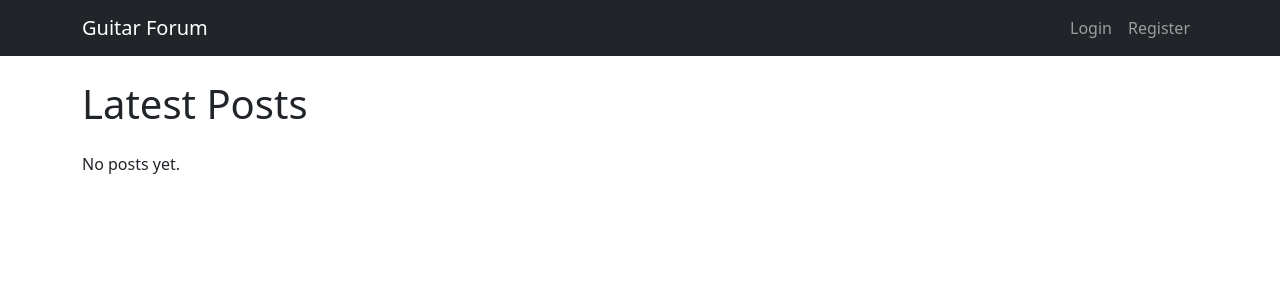
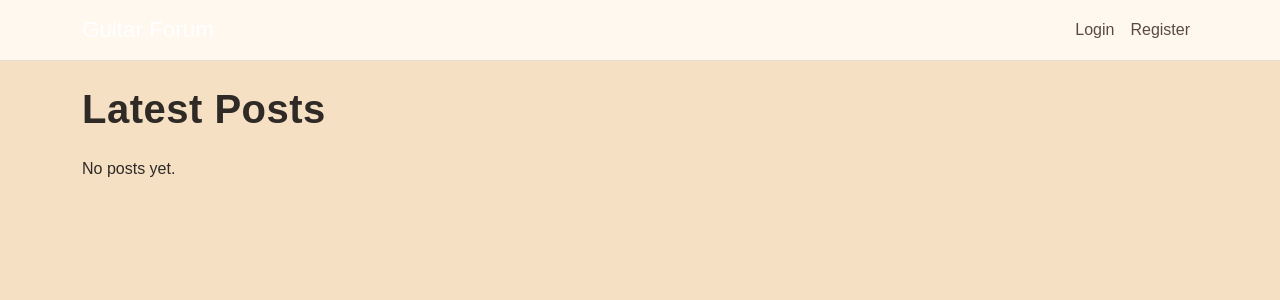
Before and after one commit to JamesBirchall-dev/MSP3-Guitar-Blog, a Django app: page / in a window 1280 px wide. Shown: the top 300 px of the page. Run offline with Django 4.2, Linux system fonts and the light colour scheme; data that the repository does not hold is empty.

Commit message:
add boilerplate css

```diff
--- a/blog/templates/blog/base.html
+++ b/blog/templates/blog/base.html
@@ -1,5 +1,6 @@
 <!DOCTYPE html>
 <html lang="en">
+{% load static %}
 <head>
     <meta charset="UTF-8">
     <title>Guitar Learning Blog</title>
@@ -7,6 +8,7 @@
 
     <!-- Bootstrap CDN -->
     <link href="https://cdn.jsdelivr.net/npm/bootstrap@5.3.2/dist/css/bootstrap.min.css" rel="stylesheet">
+    <link rel="stylesheet" href="{% static 'css/style.css' %}">
 </head>
 <body>
     <nav class="navbar navbar-expand-lg navbar-dark bg-dark">
--- a/blog/views.py
+++ b/blog/views.py
@@ -1,5 +1,5 @@
 from django.shortcuts import render, get_object_or_404, redirect
-from .models import Post, Comment, Vote, Resource, Profile, Subject, Tag
+from .models import Post, Comment, Vote, Resource, Profile, Subject
 from django.db.models import Count
 from django.contrib.auth import login, logout
 from django.contrib.auth.forms import AuthenticationForm
--- a/msp3guitarblog/settings.py
+++ b/msp3guitarblog/settings.py
@@ -164,6 +164,7 @@ USE_TZ = True
 # https://docs.djangoproject.com/en/4.2/howto/static-files/
 
 STATIC_URL = 'static/'
+STATICFILES_DIRS = [os.path.join(BASE_DIR, 'static')]
 STATIC_ROOT = os.path.join(BASE_DIR, 'staticfiles')
 STATICFILES_STORAGE = 'whitenoise.storage.CompressedManifestStaticFilesStorage'
 
--- /dev/null
+++ b/static/css/style.css
@@ -0,0 +1,141 @@
+/* Global Theme Styles */
+
+body {
+    background-color: #f5e0c4;
+    font-family: "opensans", sans-serif;
+    color: #2f2a26
+}
+
+.container-main {
+    max-width: 1100px;
+    margin: auto;
+    padding: 3rem 1rem;
+}
+
+
+/* typography */
+
+/*headings*/
+
+h1, h2, h3, h4, h5 {
+    font-family: "montserrat", sans-serif;
+    font-weight: 600;
+    letter-spacing: 0.5px;
+}
+
+.navbar-brand {
+    font-family: "varela Round", sans-serif;
+    font-size: 1.4rem;
+}
+
+small {
+    color: #7a6f66
+}
+
+/*Navbar*/
+
+.navbar {
+    background-color: #fff8ee !important;
+    border-bottom: 1px solid #e6dccf;
+}
+
+.navbar .nav-link {
+    color: #5a4a42 !important;
+    font-weight: 500;
+}
+
+.nav-link:hover {
+    color: #8c6a6a !important;
+}
+
+/* Subject Header */
+
+.subject-header {
+    background-color: #fffaf3;
+    padding: 2rem;
+    border-radius: 16px;
+    border: 1px solid #e6dccf;
+    margin-bottom: 2rem;
+}
+
+/* Post Card */
+
+.card-custom {
+    background: white;
+    border: 1px solid #e6dccf;
+    border-radius: 16px;
+    padding: 1.5rem;
+    transition: all 0.2s ease-in-out;
+}
+
+.card-custom:hover {
+    transform: translateY(-4px);
+    box-shadow: 0 10px 20px rgba(0,0,0,0.5);
+}
+
+/* tags */
+
+
+.tag-badge {
+    display: inline-block;
+    background-color: #efe6db;
+    color: #6b4f4f;
+    padding: 6px 12px;
+    border-radius: 50px;
+    font-size: 0.75rem;
+    text-decoration: none;
+    margin: 3px 3px 3px 0;
+    transition: all 0.2s ease;
+}
+
+.tag-badge:hover {
+    background-color: #6b4f4f;
+    color: white;
+    border-radius: 30px;
+    padding: 6px 18px;
+    border: none;
+    font-size: 0.9rem;
+
+}
+
+/* Buttons */
+
+
+.btn-custom {
+    background-color: #6b4f4f;
+    color: white;
+    border-radius: 30px;
+    padding: 6px 18px;
+    border: none;
+    font-size: 0.9rem;
+}
+
+.btn-custom:hover {
+    background-color: #8c6a6a;
+    color: white;
+}
+
+/* Linkss */
+
+a {
+    color: #6b4f4f;
+    text-decoration: none;
+}
+
+a:hover {
+    color: #8c6a6a;
+    text-decoration: underline;
+}
+
+/* Forms */
+
+.form-control {
+    border-radius: 12px;
+    border: 1px solid #e6dccf;
+
+}
+
+.form-control:focus {
+    border-color: #6b4f4f;
+    box-shadow: 0 0 0 0.2rem rgba(107,79,79,0.25);
+}
```
